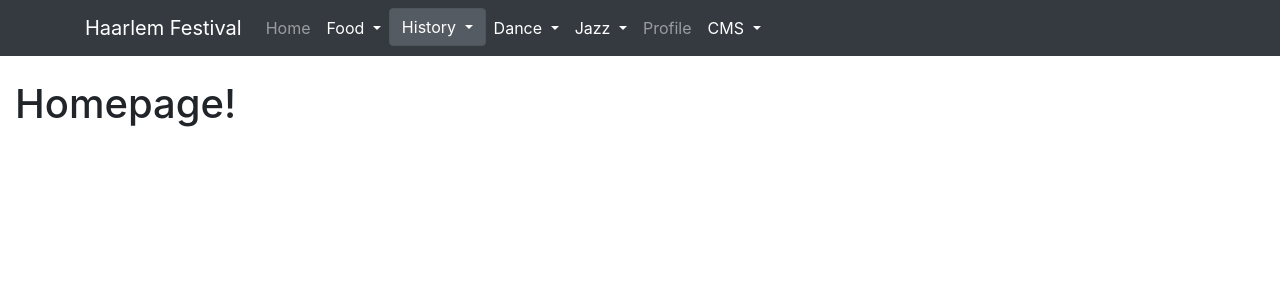
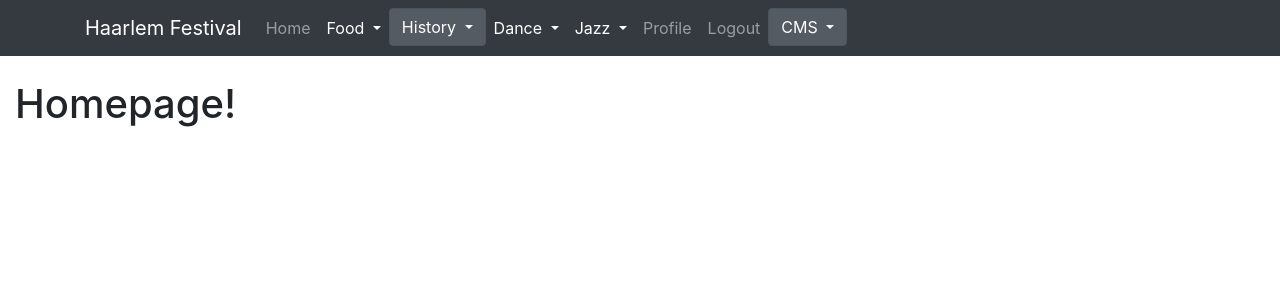
Before and after one commit to sasabeghiu/haarlem-festival, a PHP site: page / in a window 1280 px wide. Shown: the top 300 px of the page. Run offline with PHP 8.4, Linux system fonts and the light colour scheme; some libraries are stand-ins or nearby versions.

Commit message:
update header

```diff
--- a/app/views/header.php
+++ b/app/views/header.php
@@ -27,7 +27,7 @@
               Food
             </a>
             <div class="dropdown-menu" aria-labelledby="dropdownMenuLink">
-            <a class="dropdown-item" href="/food">Food</a>
+              <a class="dropdown-item" href="/food">Food</a>
               <a class="dropdown-item" href="/food/yummy">Yummy</a>
               <a class="dropdown-item" href="">Recipes</a>
             </div>
@@ -66,8 +66,11 @@
           <li class="nav-item">
             <a class="nav-link" href="/">Profile</a>
           </li>
+          <li class="nav-item">
+            <a class="nav-link" href="/login/logout">Logout</a>
+          </li>
           <div class="dropdown show">
-            <a class="nav-link dropdown-toggle" href="#" role="button" id="dropdownMenuLink" data-toggle="dropdown" aria-haspopup="true" aria-expanded="false">
+            <a class="btn btn-secondary dropdown-toggle" href="#" role="button" id="dropdownMenuLink" data-toggle="dropdown" aria-haspopup="true" aria-expanded="false">
               CMS
             </a>
             <div class="dropdown-menu" aria-labelledby="dropdownMenuLink">
```
